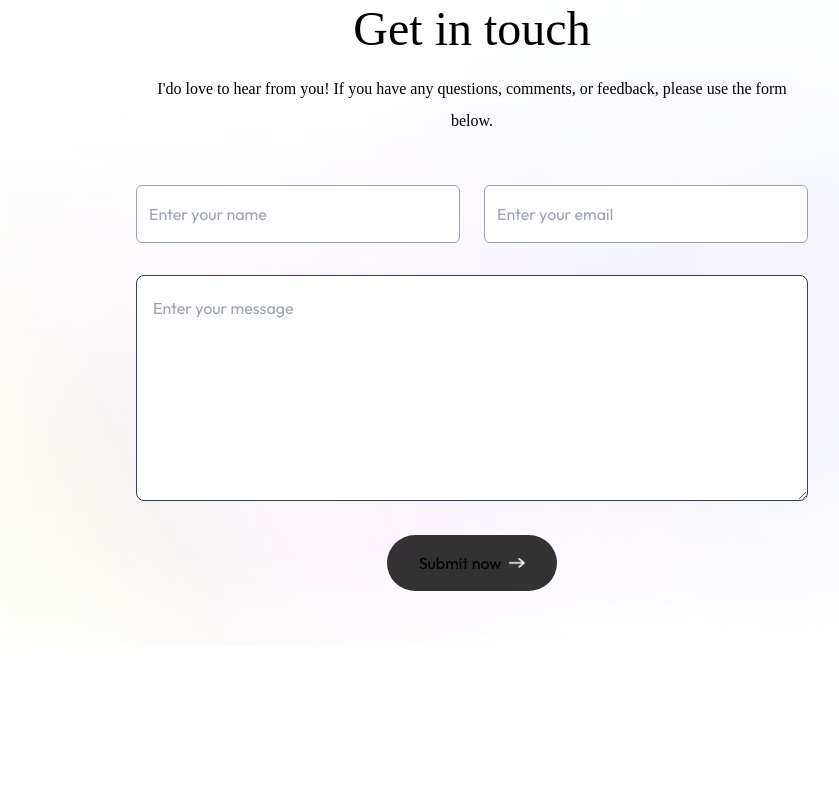
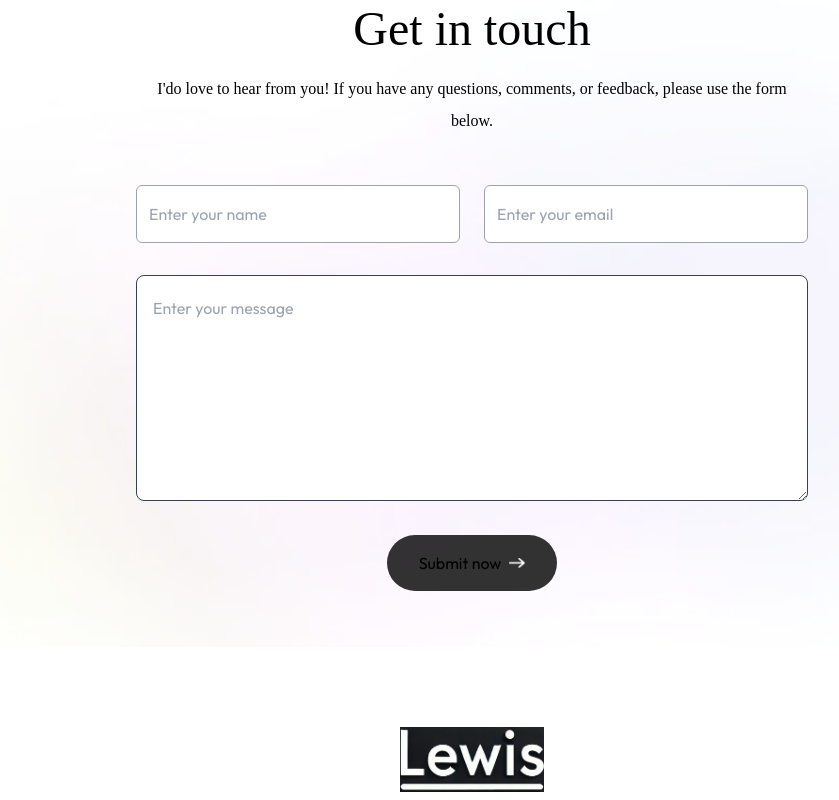
Before and after one commit to LewisJassy/MyPortfolio, a Next.js app in the folder portfolio/: page / in a window 1280 px wide. Shown: the part 3092-3892 px from the top of the page, without its empty margins (168-1007 px from the left). Before the commit the page ends 3739 px from the top, so only its background shows below. Built offline with nearby package versions, Linux system fonts and the light colour scheme; a web font is replaced by a local one.

Commit message:
feat: add Footer component to enhance page layout and branding

```diff
--- /dev/null
+++ b/portfolio/app/components/Footer.jsx
@@ -0,0 +1,15 @@
+import React from 'react'
+import Image from 'next/image'
+import { assets } from '@/assets/assets'
+
+const Footer = () => {
+  return (
+    <div className='mt-20'>
+      <div className='text-center'>
+        <Image src={assets.logo1} alt='' className='w-36 mx-auto mb-2'/>
+      </div>
+    </div>
+  )
+}
+
+export default Footer
--- a/portfolio/app/page.js
+++ b/portfolio/app/page.js
@@ -5,6 +5,7 @@ import About from "./components/About";
 import Services from "./components/Services";
 import Work from "./components/Work";
 import Contact from "./components/Contact";
+import Footer from "./components/Footer";
 
 export default function Home() {
   return (
@@ -15,6 +16,7 @@ export default function Home() {
     <Services />
     <Work />
     <Contact />
+    <Footer />
     </>
   );
 }
```
